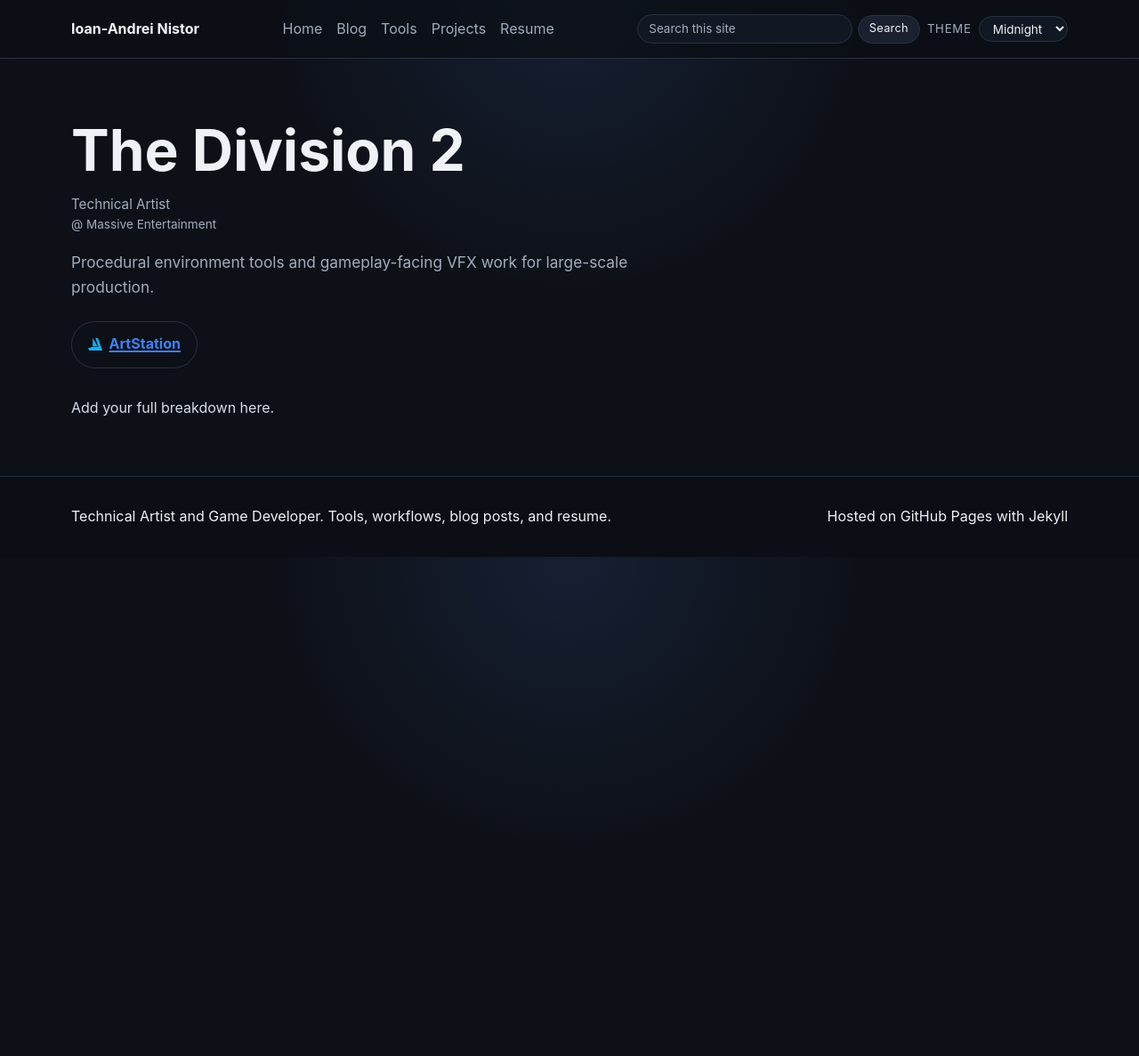
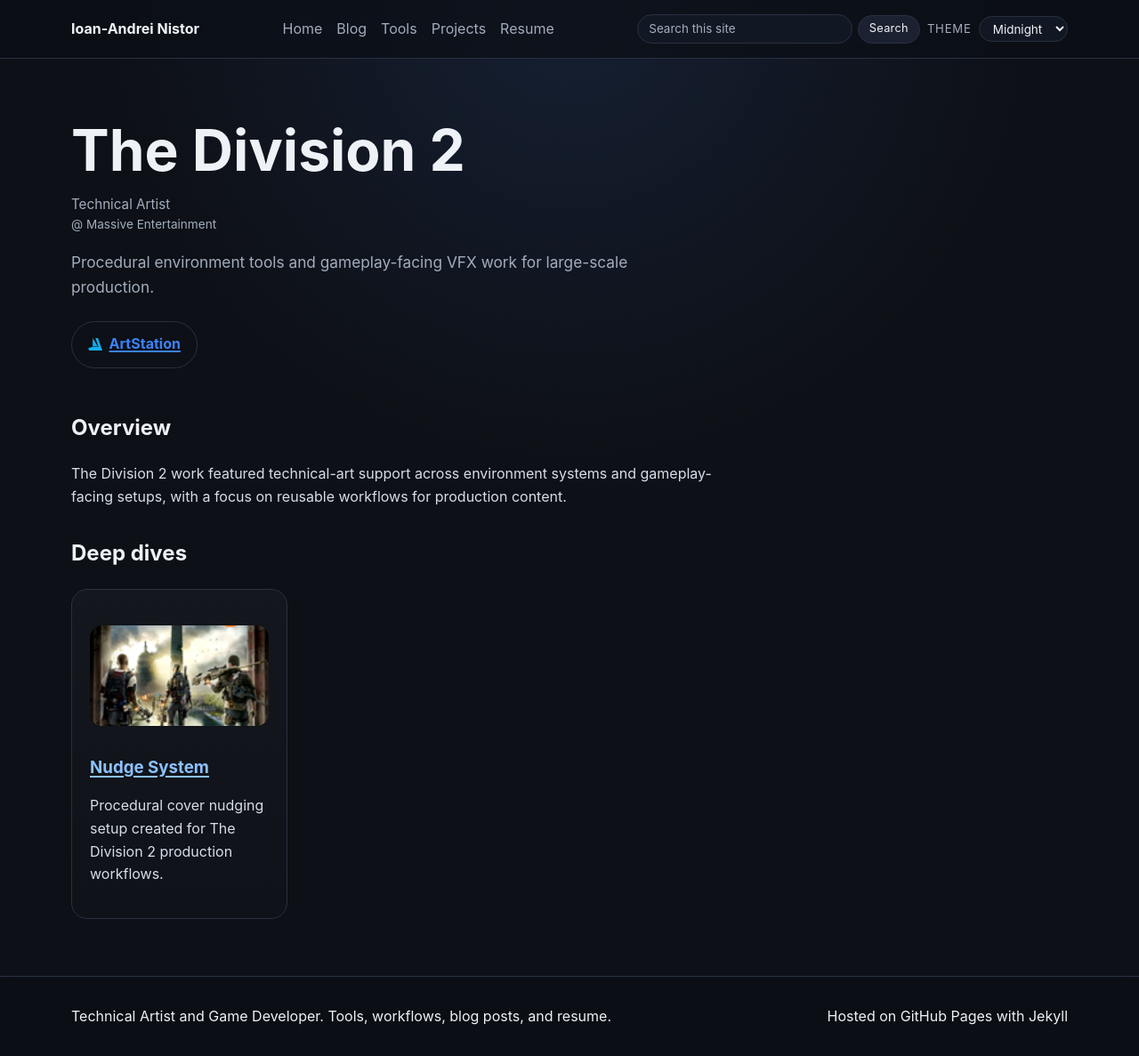
Before and after one commit to ianistor/ian_mywebsite, a Jekyll site: the page built from _projects/division-2.md, in a window 1280 px wide and 1187 px high. Shown: the whole window at 89% size. Built offline with Jekyll 4.4.1, drawn with Linux system fonts in a browser that asks for light colours; nearby versions of some CDN libraries.

Commit message:
Add Division 2 deep dive page for Nudge System

```diff
--- a/_projects/division-2.md
+++ b/_projects/division-2.md
@@ -1,12 +1,41 @@
 ---
+layout: project
 title: "The Division 2"
 role: "Technical Artist"
 company: "Massive Entertainment"
 summary: "Procedural environment tools and gameplay-facing VFX work for large-scale production."
 image: "assets/images/projectcovers/TCTD2.png"
 release_year: 2019
+permalink: /projects/division-2/
 links:
   - label: "ArtStation"
     url: "https://nistorandrei.artstation.com"
 ---
-Add your full breakdown here.
+
+## Overview
+
+The Division 2 work featured technical-art support across environment systems and gameplay-facing setups, with a focus on reusable workflows for production content.
+
+## Deep dives
+
+{% assign div2_pages = site.pages | where: "parent_slug", "division-2" | sort: "title" %}
+
+<div class="card-grid">
+  {% for subpage in div2_pages %}
+    <article class="card">
+      <a href="{{ subpage.url | relative_url }}">
+        {% if subpage.image %}
+          <img src="{{ subpage.image | relative_url }}" alt="" class="card-thumb">
+        {% elsif subpage.youtube_id %}
+          <img src="https://img.youtube.com/vi/{{ subpage.youtube_id }}/hqdefault.jpg" alt="" class="card-thumb">
+        {% else %}
+          <img src="{{ '/assets/images/placeholder.png' | relative_url }}" alt="" class="card-thumb">
+        {% endif %}
+      </a>
+      <h3><a href="{{ subpage.url | relative_url }}">{{ subpage.title }}</a></h3>
+      {% if subpage.summary %}
+        <p>{{ subpage.summary }}</p>
+      {% endif %}
+    </article>
+  {% endfor %}
+</div>
--- /dev/null
+++ b/projects/division-2/nudge-system.md
@@ -0,0 +1,26 @@
+---
+layout: default
+title: "Nudge System"
+permalink: /projects/division-2/nudge-system/
+parent_project: "The Division 2"
+parent_permalink: /projects/division-2/
+parent_slug: "division-2"
+summary: "Procedural cover nudging setup created for The Division 2 production workflows."
+image: "/assets/images/projectcovers/TCTD2.png"
+---
+
+[← Back to The Division 2]({{ '/projects/division-2/' | relative_url }})
+
+## Procedural Cover Nudge System
+
+This deep dive highlights the **Nudge System** work used to improve procedural cover behavior and placement iteration in production.
+
+The system was built to support faster adjustments, cleaner interactions between nearby cover pieces, and more reliable results while authoring level spaces.
+
+### Media
+
+[![TCTD 2 - Procedural Cover Nudge System](/assets/images/projectcovers/TCTD2.png)](https://www.artstation.com/artwork/ybvwzR)
+
+Additional media and full breakdown are available on ArtStation:
+
+- [TCTD 2 - Procedural Cover Nudge System](https://www.artstation.com/artwork/ybvwzR)
```
